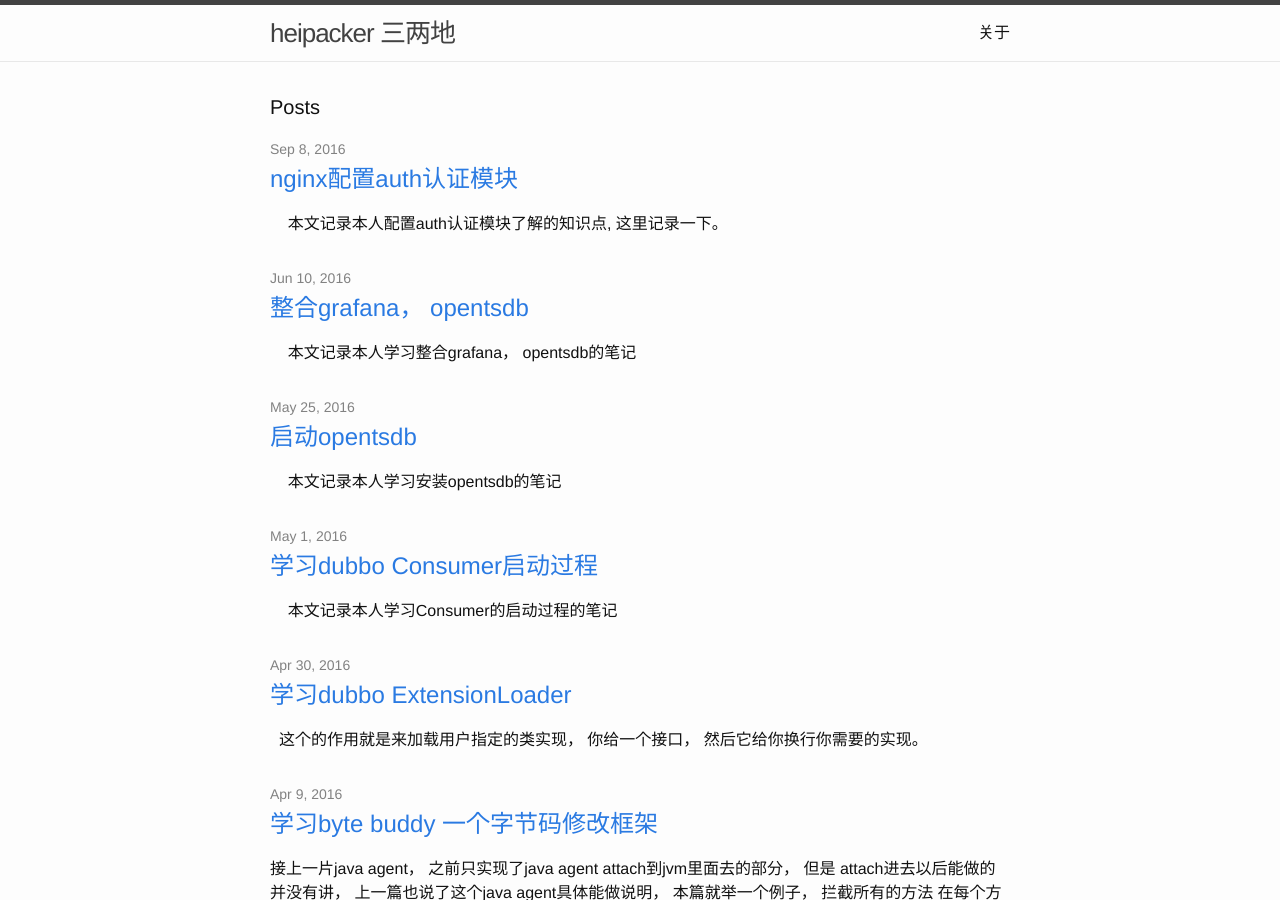
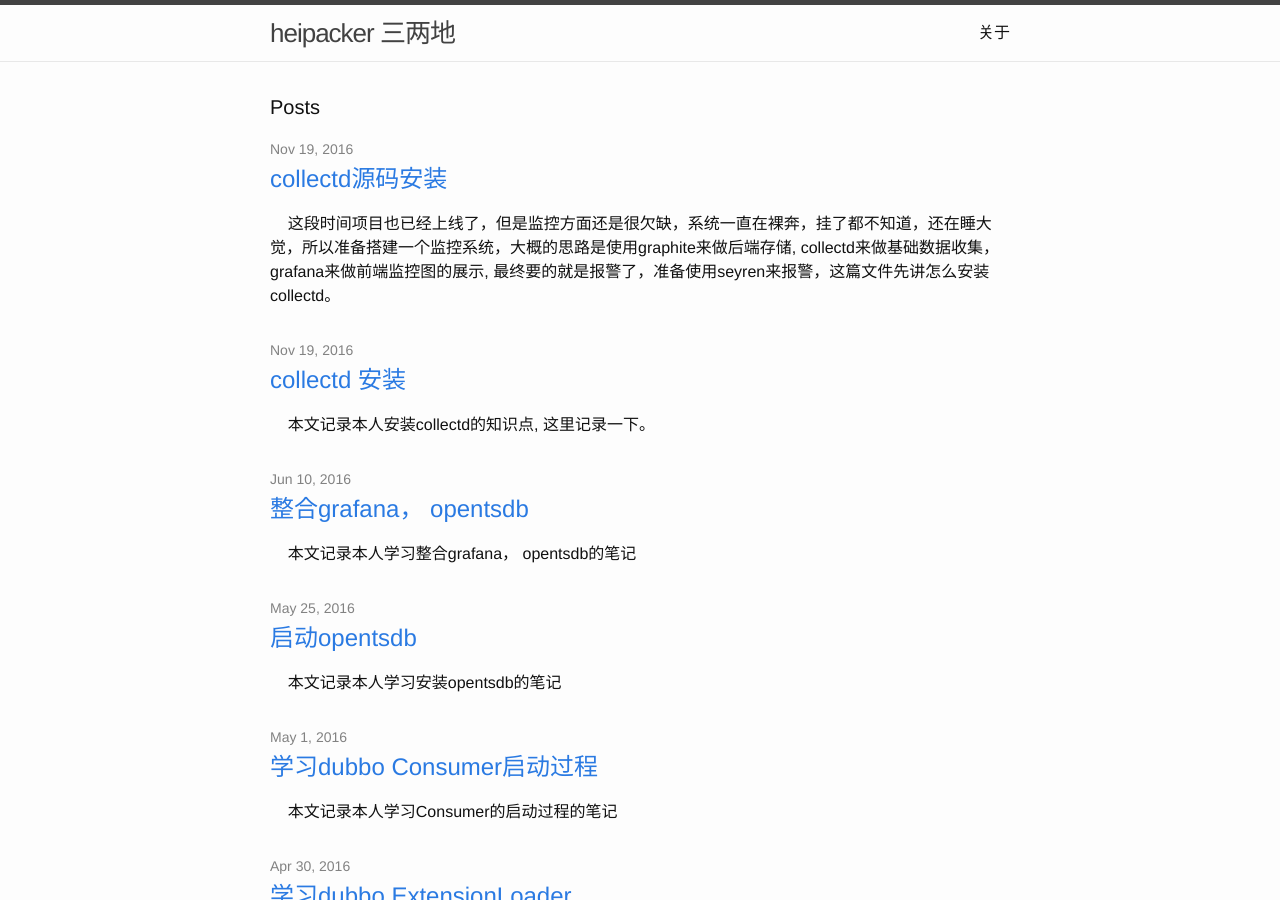
Before and after one commit to heipacker/heipacker.github.io, a Jekyll site: the page built from index.html, in a window 1280 px wide and 900 px high. Built offline with Jekyll 4.4.1, drawn with Linux system fonts in a browser that asks for light colours; the list of posts is cut into pages by our own code.

Commit message:
new: add new post

```diff
--- a/_posts/2016-09-09-nginx-auth-token.markdown
+++ b/_posts/2016-09-09-nginx-auth-token.markdown
@@ -1,20 +1,15 @@
 ---
 layout: post
-title:  "nginx配置auth认证模块"
+title:  "collectd 安装"
 author: heipacker
-date:   2016-09-09 00:45:58 +0800
+date:   2016-11-20 00:45:58 +0800
 categories: jekyll update
-tag: 技术,nginx,authToken,upload
+tag: 技术,collectd
 ---
-&nbsp;&nbsp;&nbsp;&nbsp;本文记录本人配置auth认证模块了解的知识点, 这里记录一下。
+&nbsp;&nbsp;&nbsp;&nbsp;本文记录本人安装collectd的知识点, 这里记录一下。
 
 # 一.前言
-&nbsp;&nbsp;&nbsp;&nbsp;&nbsp;&nbsp;这段时间工作很忙, 由于工作需要, 我们项目涉及到文件的上传下载, 类似七牛云, 这个就需要一个对接口的
-认证机制, 对于web的认证, 用户认证的本质, 用户认证分为会话控制(authentication)和权限控制(authorization)。要实现会话控制，就需要一个身份认证的过程：<br/>
-1.客户端提供认证凭证。eg：username password<br/>
-2.服务器核对<br/>
-3.核对失败则返回失败信息。核对成功则返回成功标识，传统的方式是使用session，设置客户端cookie<br/>
-4.客户端请求需要认证的网址。传统的方式是由浏览器自动发送cookie到服务器端，服务器端核对sessionid<br/>
+&nbsp;&nbsp;&nbsp;&nbsp;&nbsp;&nbsp;这段时间项目也已经上线了，　但是监控方面还是很欠缺，系统一直在裸奔，挂了都不知道，还在睡大觉，所以准备搭建一个监控系统，大概的思路是使用graphite来做后端存储, collectd来做基础数据收集，grafana来做前端监控图的展示, 最终要的就是报警了，准备使用seyren来报警，这篇文件先讲怎么安装collectd．
 
 ## 现在基本两个思路:<br/>
 ### 1.通过session来做认证<br/>
--- /dev/null
+++ b/_posts/2016-11-20-collectd-install.markdown
@@ -0,0 +1,88 @@
+---
+layout: post
+title:  "collectd源码安装"
+author: heipacker
+date:   2016-11-20 00:45:58 +0800
+categories: jekyll update
+tag: 技术,collectd
+---
+&nbsp;&nbsp;&nbsp;&nbsp;这段时间项目也已经上线了，但是监控方面还是很欠缺，系统一直在裸奔，挂了都不知道，还在睡大觉，所以准备搭建一个监控系统，大概的思路是使用graphite来做后端存储, collectd来做基础数据收集，grafana来做前端监控图的展示, 最终要的就是报警了，准备使用seyren来报警，这篇文件先讲怎么安装collectd。
+
+# 简介:
+&nbsp;&nbsp;&nbsp;&nbsp;collectd是一个用来收集系统性能以及提供多种存储方式来存储不同性能值的守护进程。它会周期性统计系统的相关统计信息，并且可以利用这些信息发现当前系统性能的瓶颈和预测系统未来的load。
+### 1、安装相关依赖
+#centos 6.x 32位
+rpm -ivh "http://dl.fedoraproject.org/pub/epel/6/i386/epel-release-6-8.noarch.rpm"
+#如果是centos 6.x 64位执行下面命令
+#rpm -ivh "http://dl.fedoraproject.org/pub/epel/6/x86_64/epel-release-6-8.noarch.rpm"
+yum -y install libcurl libcurl-devel rrdtool rrdtool-devel perl-rrdtool rrdtool-prel libgcrypt-devel gcc make gcc-c++ liboping liboping-devel perl-CPAN net-snmp net-snmp-devel
+
+### 2、下载Collectd，并解压、编译和安装
+wget http://collectd.org/files/collectd-5.4.1.tar.gz
+wget http://update.secon.me/collectd-5.4.1.tar.gz
+tar zxvf collectd-5.4.1.tar.gz
+cd collectd-5.4.1
+./configure --prefix=/usr --sysconfdir=/etc --localstatedir=/var --libdir=/usr/lib --mandir=/usr/share/man
+make && make install
+
+### 3、添加启动脚本和开机启动项
+#复制启动脚本
+cp contrib/redhat/init.d-collectd /etc/init.d/collectd
+chmod +x /etc/init.d/collectd
+#添加开机启动项
+chkconfig --add collectd
+chkconfig collectd on
+
+### 4、更改配置文件/etc/collectd.conf,以采集CPU、内存、硬盘和网卡流量发送到graphite为例
+vim /etc/collectd.conf
+#编辑collectd.conf文件
+Hostname "BIGLog"
+
+LoadPlugin cpu
+LoadPlugin aggregation
+LoadPlugin load
+LoadPlugin disk
+LoadPlugin df
+LoadPlugin interface
+LoadPlugin memory
+LoadPlugin swap
+LoadPlugin write_graphite
+
+<Plugin interface>
+  IgnoreSelected true
+</Plugin>
+
+<Plugin aggregation>
+    <Aggregation>
+        Plugin "cpu"
+        Type "cpu"
+        GroupBy "Host"
+        GroupBy "TypeInstance"
+        CalculateSum true
+        CalculateAverage true
+    </Aggregation>
+</Plugin>
+
+<Plugin df>
+  FSType "devtmpfs"
+  FSType "tmpfs"
+  IgnoreSelected true
+  ReportByDevice true
+  ReportReserved true
+</Plugin>
+
+<Plugin "write_graphite">
+ <Node "example">
+   Host "sys.biglog.cn"  #graphite地址
+   Port "2003"  #graphite的端口号
+   Protocol "tcp"
+   Prefix "biglog."
+   EscapeCharacter "_"
+   SeparateInstances true
+   StoreRates false
+   AlwaysAppendDS false
+ </Node>
+</Plugin>
+
+### 5、启动服务
+service collectd start
```
